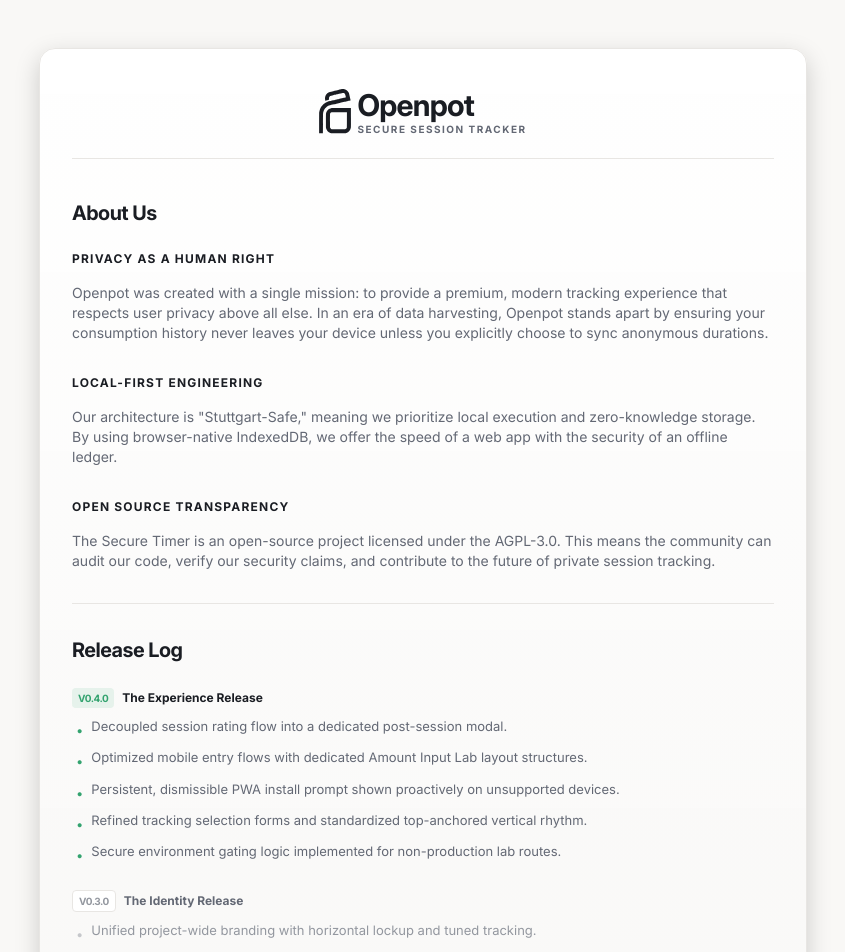
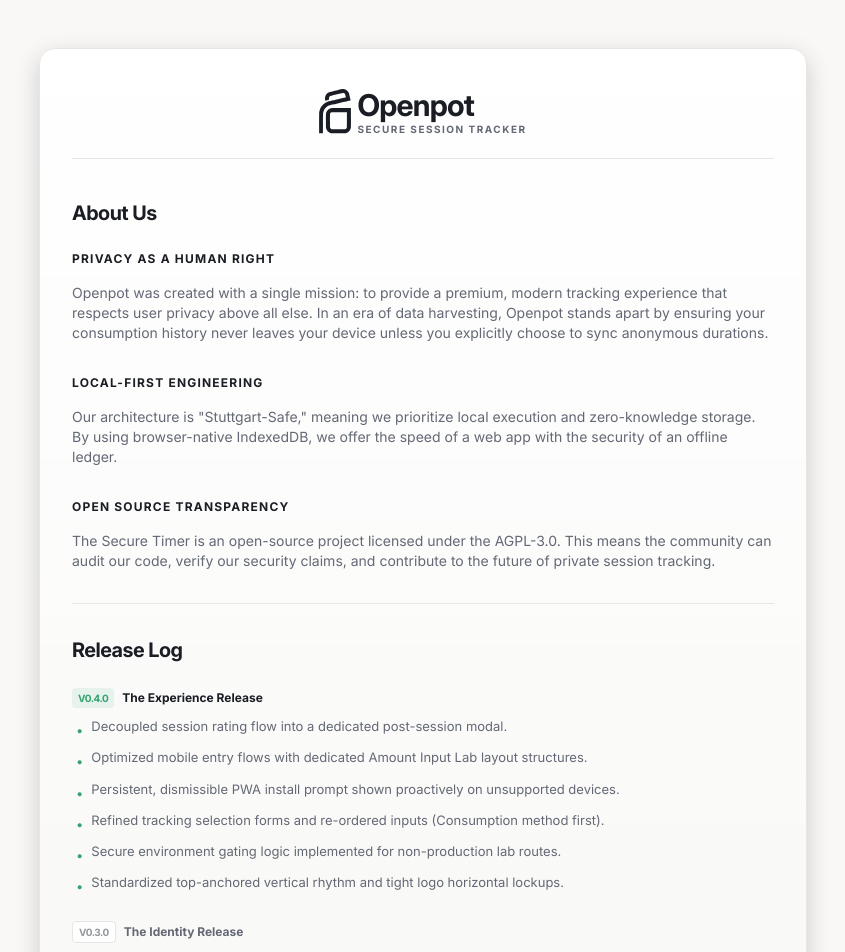
Before and after one commit to openpot/core, a Next.js app: page /about in a window 1280 px wide. Shown: the top 952 px of the page, without its empty margins (217-1062 px from the left). Built offline with nearby package versions, Linux system fonts and the light colour scheme.

Commit message:
feat: reorder tracking inputs and standardize vertical rhythm and logo alignment in about page

```diff
--- a/src/app/about/page.tsx
+++ b/src/app/about/page.tsx
@@ -91,11 +91,15 @@ export default function AboutPage() {
                   </li>
                   <li className="flex items-start gap-2">
                     <span className="text-primary mt-1">•</span>
-                    <span>Refined tracking selection forms and standardized top-anchored vertical rhythm.</span>
+                    <span>Refined tracking selection forms and re-ordered inputs (Consumption method first).</span>
                   </li>
                   <li className="flex items-start gap-2">
                     <span className="text-primary mt-1">•</span>
                     <span>Secure environment gating logic implemented for non-production lab routes.</span>
+                  </li>
+                  <li className="flex items-start gap-2">
+                    <span className="text-primary mt-1">•</span>
+                    <span>Standardized top-anchored vertical rhythm and tight logo horizontal lockups.</span>
                   </li>
                 </ul>
               </div>
```
